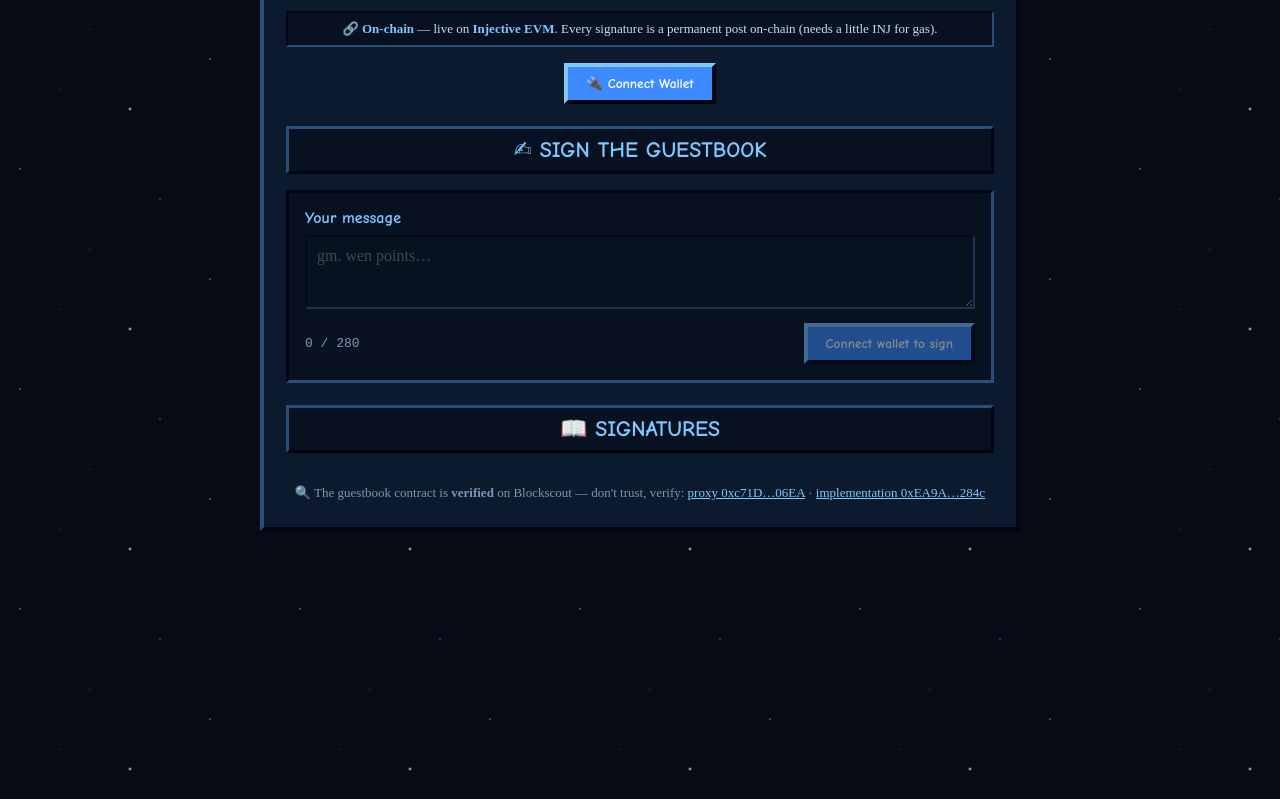
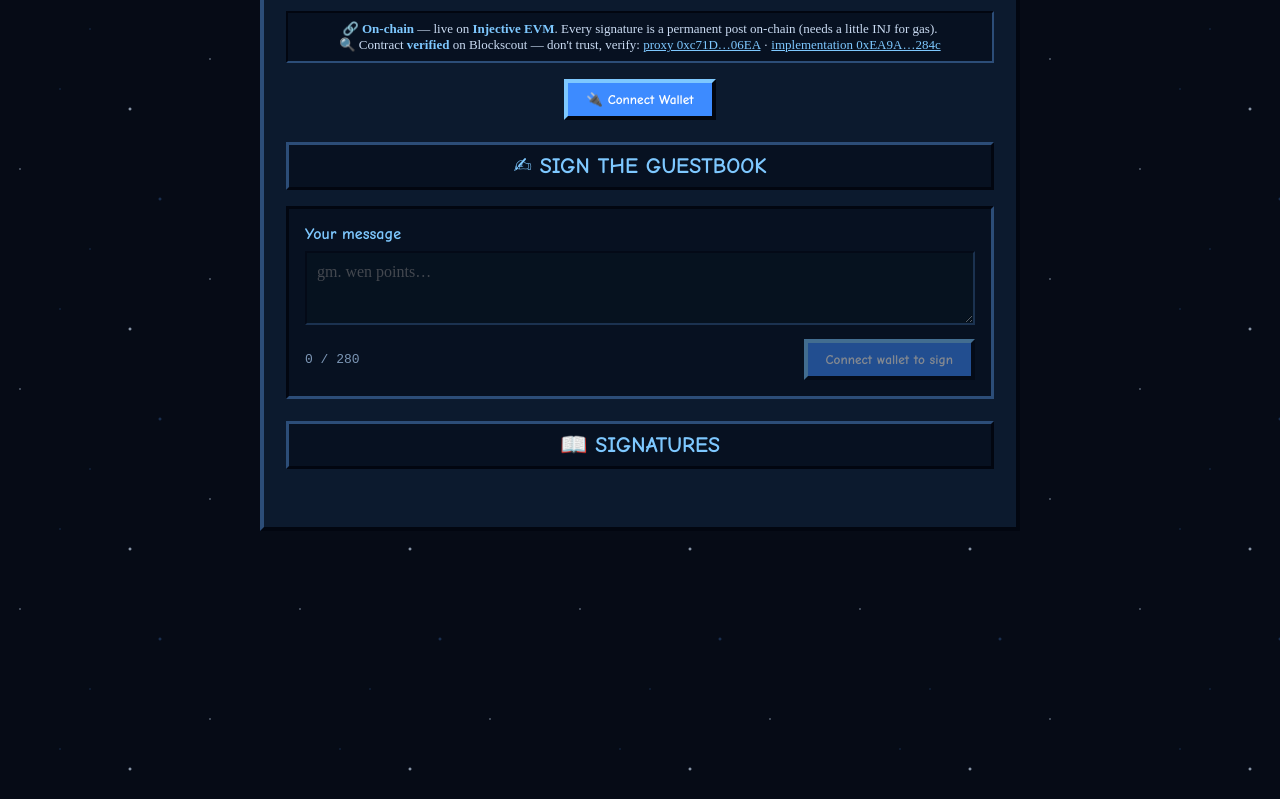
Before and after one commit to wenpoints-xyz/wenpoints.xyz, a website: page site/guestbook/index.html in a window 1280 px wide. Shown: the part 81-880 px from the top of the page. Drawn offline with Linux system fonts and the light colour scheme; no server answers.

Commit message:
Guestbook: move Blockscout verification note into the on-chain banner

```diff
--- a/site/guestbook/index.html
+++ b/site/guestbook/index.html
@@ -194,7 +194,10 @@
       </div>
     </div>
 
-    <div class="mocknote">🔗 <b>On-chain</b> — live on <b>Injective EVM</b>. Every signature is a permanent post on-chain (needs a little INJ for gas).</div>
+    <div class="mocknote">🔗 <b>On-chain</b> — live on <b>Injective EVM</b>. Every signature is a permanent post on-chain (needs a little INJ for gas).<br>
+      🔍 Contract <b>verified</b> on Blockscout — don't trust, verify:
+      <a href="https://blockscout.injective.network/address/0xc71D862cD4E6b35F6aA29Fd908c27d1c4b2406EA?tab=contract" target="_blank" rel="noopener noreferrer">proxy 0xc71D…06EA</a> ·
+      <a href="https://blockscout.injective.network/address/0xEA9A00Fc317781E272165D323C65a9B654c4284c?tab=contract" target="_blank" rel="noopener noreferrer">implementation 0xEA9A…284c</a></div>
 
     <div class="wallet-row">
       <button class="btn" id="connect-btn">🔌 Connect Wallet</button>
@@ -220,11 +223,6 @@
     <div class="empty" id="empty" hidden><b>No signatures yet.</b><br>Be the first to sign! ✍</div>
     <div class="loadmore-wrap"><button class="btn" id="loadmore" hidden>Load 10 more ▼</button></div>
     <div class="end" id="end" hidden>— end of guestbook —</div>
-    <div class="end" style="margin-top:10px;">
-      🔍 The guestbook contract is <b>verified</b> on Blockscout — don't trust, verify:
-      <a href="https://blockscout.injective.network/address/0xc71D862cD4E6b35F6aA29Fd908c27d1c4b2406EA?tab=contract" target="_blank" rel="noopener noreferrer">proxy 0xc71D…06EA</a> ·
-      <a href="https://blockscout.injective.network/address/0xEA9A00Fc317781E272165D323C65a9B654c4284c?tab=contract" target="_blank" rel="noopener noreferrer">implementation 0xEA9A…284c</a>
-    </div>
   </div>
 
   <!-- wallet picker -->
```
